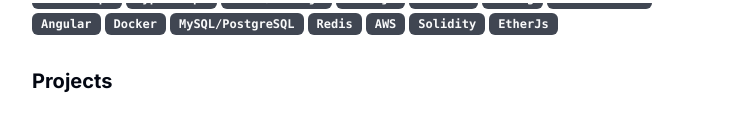
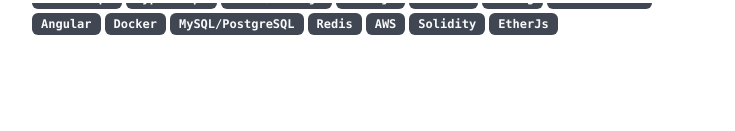
Before and after one commit to sinardyas/personal-cv, a Next.js app: page / in a window 1280 px wide. Shown: the part 797-928 px from the top of the page, without its empty margins (272-1007 px from the left). After the commit the page ends 896 px from the top, so only its background shows below. Built offline with nearby package versions, Linux system fonts and the light colour scheme.

Commit message:
chore: takeout project

```diff
--- a/src/app/page.tsx
+++ b/src/app/page.tsx
@@ -167,7 +167,7 @@
           </div>
         </Section>
 
-        <Section className="print-force-new-page scroll-mb-16">
+        {/* <Section className="print-force-new-page scroll-mb-16">
           <h2 className="text-xl font-bold">Projects</h2>
           <div className="-mx-3 grid grid-cols-1 gap-3 print:grid-cols-3 print:gap-2 md:grid-cols-2 lg:grid-cols-3">
             {RESUME_DATA.projects.map((project) => {
@@ -182,7 +182,7 @@
               );
             })}
           </div>
-        </Section>
+        </Section> */}
       </section>
 
       <CommandMenu
```
